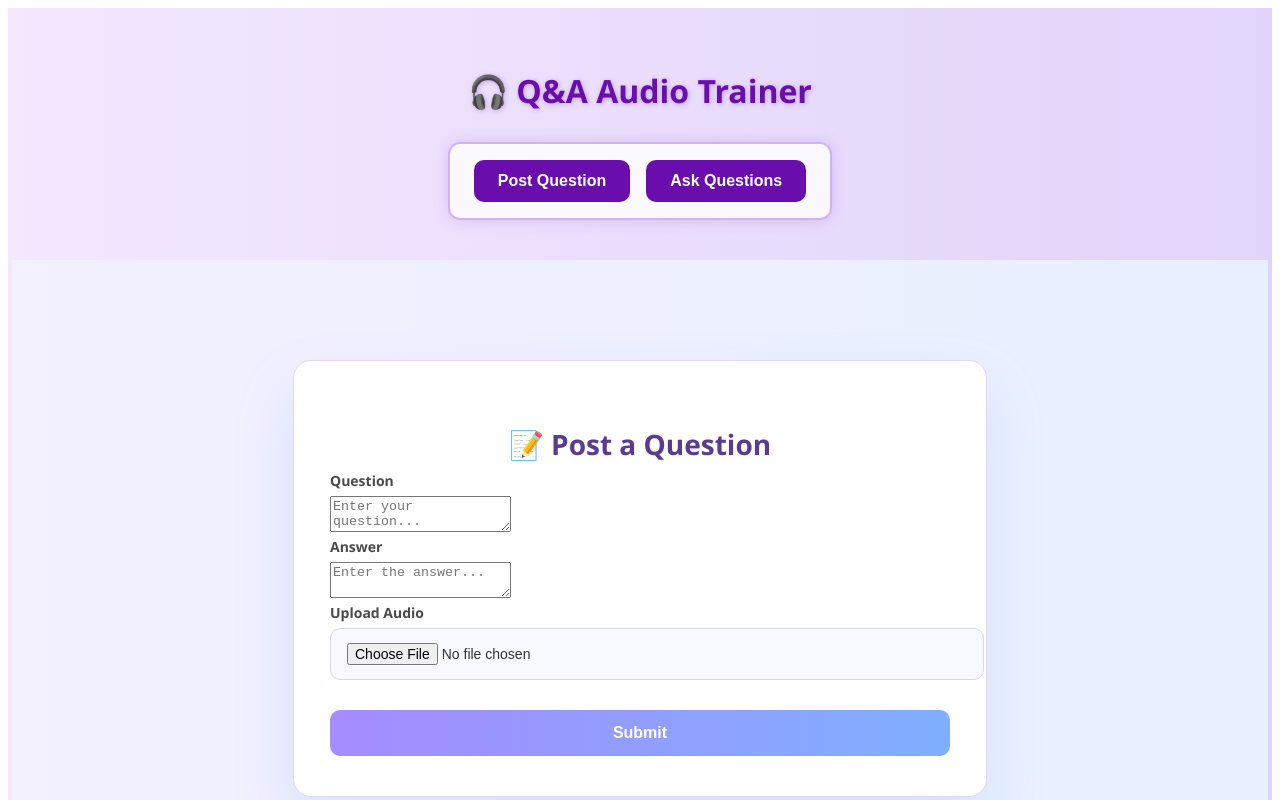
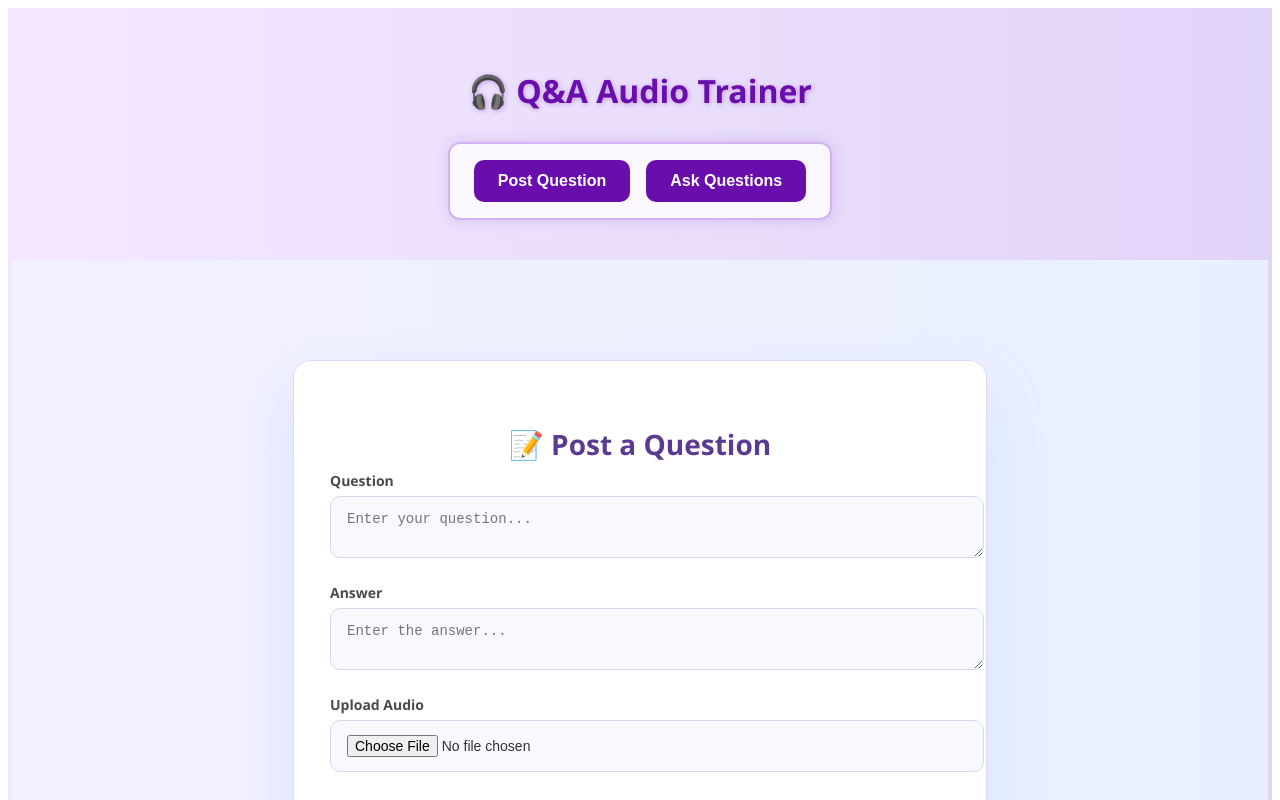
Before and after one commit to geadakishore/qa-audio-trainer, a React (Create React App) app in the folder frontend/: page /post in a window 1280 px wide. Shown: the top 800 px of the page. Built offline with nearby package versions, Linux system fonts and the light colour scheme.

Commit message:
Update PostingPage.css(text area)

```diff
--- a/frontend/src/components/PostingPage.css
+++ b/frontend/src/components/PostingPage.css
@@ -56,7 +56,7 @@
   display: block;
 }
 
-.posting-form input[type="text"],
+.posting-form textarea,
 .posting-form input[type="file"] {
   width: 100%;
   padding: 14px 16px;
@@ -69,7 +69,7 @@
   transition: all 0.3s ease;
 }
 
-.posting-form input[type="text"]:focus,
+.posting-form textarea:focus,
 .posting-form input[type="file"]:focus {
   border-color: #a58cff;
   box-shadow: 0 0 0 3px rgba(165, 140, 255, 0.2);
```
